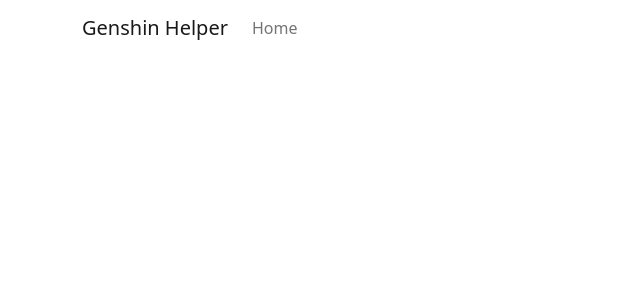
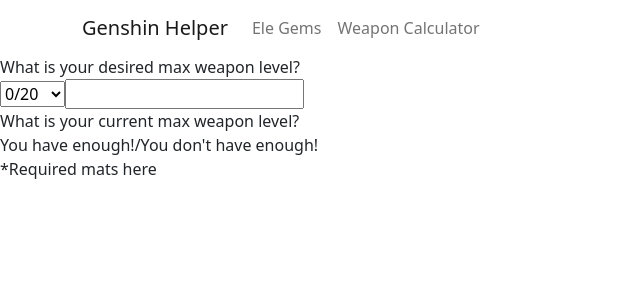
Before and after one commit to Jiajin/genshin-helper, a React (Create React App) app: page /weapon in a window 1280 px wide. Before the commit this address had no page. Shown: the top 300 px of the page, without its empty margins (0-640 px from the left). Built offline with nearby package versions, Linux system fonts and the light colour scheme.

Commit message:
initial skeleton for weapon  calc

```diff
--- a/src/App.js
+++ b/src/App.js
@@ -3,14 +3,9 @@
 import Navigation from "./components/Navigation";
 import FishGoals from "./components/FIshGoals";
 import PondList from "./components/PondList";
-import {
-  BrowserRouter,
-  Route,
-  Routes,
-  Redirect,
-  NavLink,
-} from "react-router-dom";
+import { BrowserRouter, Route, Routes } from "react-router-dom";
 import "bootstrap/dist/css/bootstrap.min.css";
+import WeaponCalcMain from "./components/WeaponUpgradeCalc/WeaponCalcMain";
 
 function App() {
   return (
@@ -26,8 +21,8 @@
      </div> */}
       <Navigation></Navigation>
       <Routes>
-        <Route path="/home" element={<AscensionGemsMain />} />
-        <Route path="/preferences" element={<AscensionGemsMain />} />
+        <Route path="/element" element={<AscensionGemsMain />} />
+        <Route path="/weapon" element={<WeaponCalcMain />} />
         <Route path="/404" render={() => <div>Page Not Found</div>} />
         {/* <Redirect to="/404"></Redirect> */}
       </Routes>
--- a/src/components/AscensionGems/AscensionGemsMain.js
+++ b/src/components/AscensionGems/AscensionGemsMain.js
@@ -3,7 +3,7 @@
 
 const AscensionGemsMain = () => {
   return (
-    <div class="body">
+    <div className="body">
       <AscensionGems gemType="Agnidus_Agate" />
       <AscensionGems gemType="Varunada_Lazurite" />
       <AscensionGems gemType="Vajrada_Amethyst" />
--- a/src/components/Navigation.js
+++ b/src/components/Navigation.js
@@ -13,8 +13,11 @@
         <Navbar.Toggle aria-controls="basic-navbar-nav" />
         <Navbar.Collapse id="basic-navbar-nav">
           <Nav className="me-auto">
-            <Nav.Link as={Link} to="/home">
-              Home
+            <Nav.Link as={Link} to="/element">
+              Ele Gems
+            </Nav.Link>
+            <Nav.Link as={Link} to="/weapon">
+              Weapon Calculator
             </Nav.Link>
             {/* <Nav.Link as={Link} to="/preferences">
               Preferences
--- /dev/null
+++ b/src/components/WeaponUpgradeCalc/WeaponCalcMain.js
@@ -0,0 +1,85 @@
+import React, { useState } from "react";
+import "./WeaponCalc.css";
+
+const WeaponCalcMain = () => {
+  const materialCostMap = [
+    { level: "fourty", cost: { low: 3, medium: 0, high: 0, max: 0 } },
+    { level: "fifty", cost: { low: 3, medium: 3, high: 0, max: 0 } },
+    { level: "sixty", cost: { low: 3, medium: 6, high: 0, max: 0 } },
+    { level: "seventy", cost: { low: 3, medium: 6, high: 3, max: 0 } },
+    { level: "eighty", cost: { low: 3, medium: 6, high: 6, max: 0 } },
+    { level: "ninety", cost: { low: 3, medium: 6, high: 6, max: 4 } },
+  ];
+  const fourStarCostMap = {
+    fourty: {
+      low: 3,
+      medium: 0,
+      high: 0,
+      max: 0,
+    },
+    fifty: {
+      low: 3,
+      medium: 3,
+      high: 0,
+      max: 0,
+    },
+    sixty: {
+      low: 3,
+      medium: 6,
+      high: 0,
+      max: 0,
+    },
+    seventy: {
+      low: 3,
+      medium: 6,
+      high: 3,
+      max: 0,
+    },
+    eighty: {
+      low: 3,
+      medium: 6,
+      high: 6,
+      max: 0,
+    },
+    ninety: {
+      low: 3,
+      medium: 6,
+      high: 6,
+      max: 4,
+    },
+  };
+  const weaponLevelData = [
+    { value: 20, desc: "0/20" },
+    { value: 40, desc: "20/40" },
+    { value: 50, desc: "40/50" },
+    { value: 60, desc: "50/60" },
+    { value: 70, desc: "60/70" },
+    { value: 80, desc: "70/80" },
+    { value: 90, desc: "80/90" },
+  ];
+
+  return (
+    <div className="body">
+      <div>What is your desired max weapon level?</div>
+      <label>
+        <select id="dropdown">
+          {weaponLevelData.map((level) => (
+            <option value={level.value}>{level.desc}</option>
+          ))}
+        </select>
+      </label>
+      <input
+        type="number"
+        className="weaponCalc__input"
+        value={weaponLevelData[6]}
+      ></input>
+      <div>What is your current max weapon level?</div>
+      <div>
+        <div>You have enough!/You don't have enough!</div>
+        <div>*Required mats here</div>
+      </div>
+    </div>
+  );
+};
+
+export default WeaponCalcMain;
```
Also changed, not shown: src/components/WeaponUpgradeCalc/WeaponCalc.css (added).
